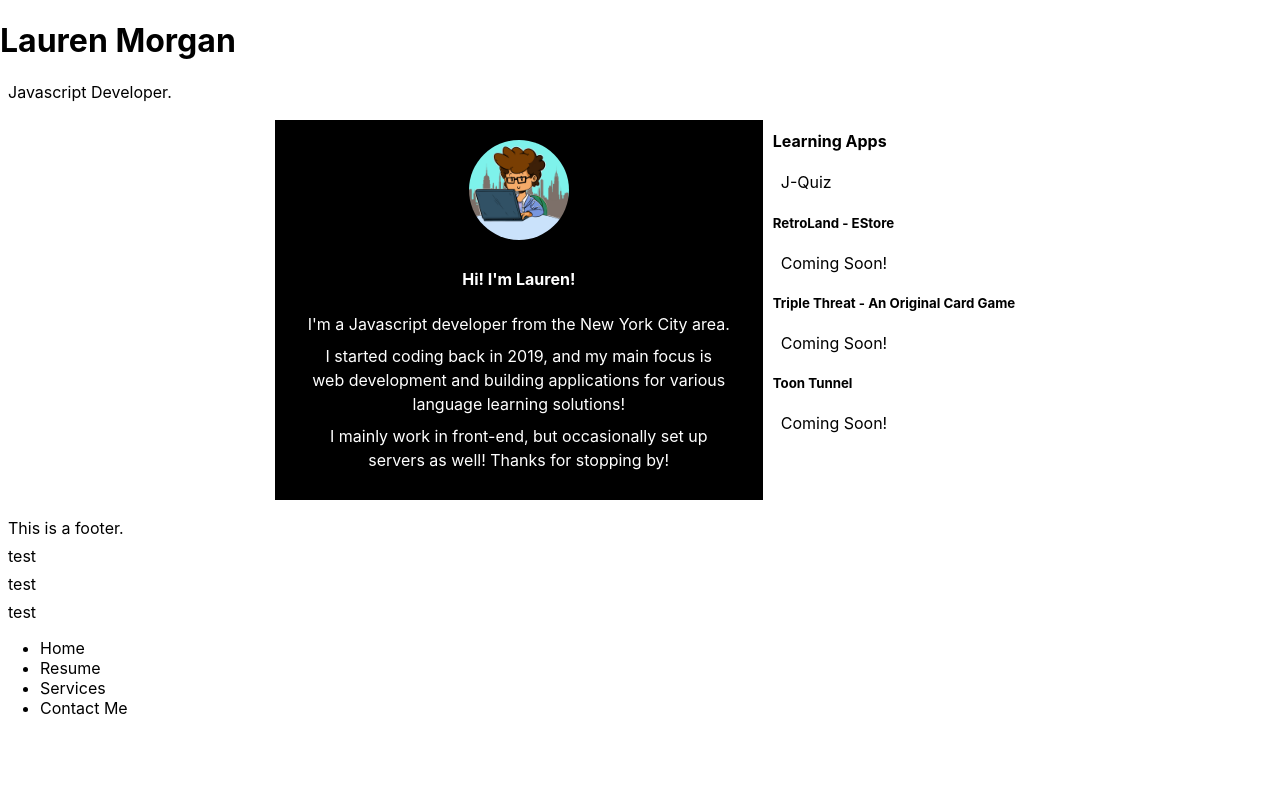
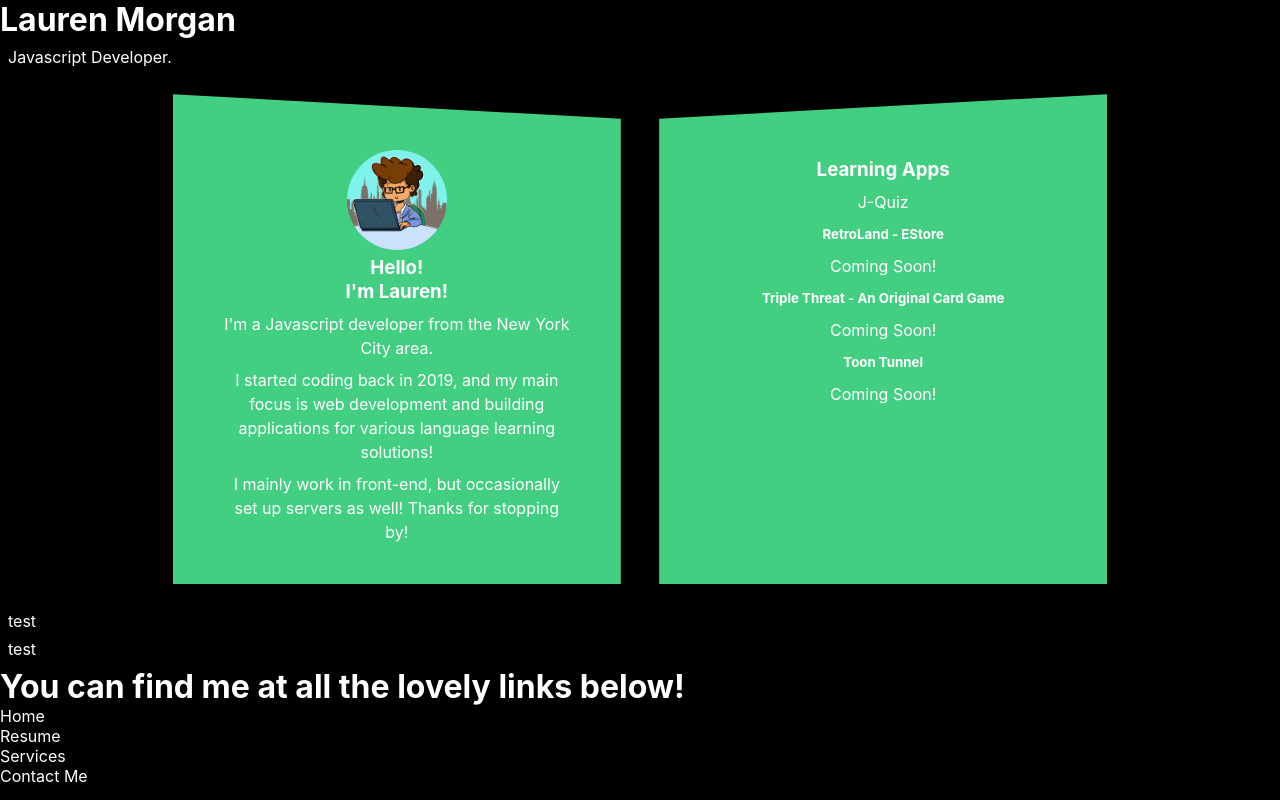
Before and after one commit to lcmortech/web-portfolio, a React (Create React App) app: page / in a window 1280 px wide. Built offline with nearby package versions, Linux system fonts and the light colour scheme.

Commit message:
finished styling AboutMe, started styling Projects comp, moved Contact comp into Footer

```diff
--- a/src/App.css
+++ b/src/App.css
@@ -19,7 +19,27 @@ main {
 
 footer {
   color: inherit;
-} */
+}
+
+rgb(67, 207, 130)
+*/
+
+* {
+  margin: 0;
+  padding: 0;
+}
+
+html {
+  font-size: inherit;
+}
+
+body {
+  height: 100vh;
+  width: 100vw;
+  color: white;
+  background-color: black;
+  /*background-color: rgb(194, 248, 239)*/
+}
 
 p {
   margin: .5rem
@@ -27,20 +47,35 @@ p {
 
 .aside-container {
   display: flex;
-  flex-flow: row no wrap;
+  flex-flow: row nowrap;
   justify-content: center;
 }
 
 .image-border {
-  border-radius: 50%
+  border-radius: 50%;
+  margin-top: 1.5rem;
+}
+
+.image-border:hover {
+  width: 150px;
+}
+
+aside {
+  padding: 2rem;
+  margin: 1.2rem;
+  width: 30%;
+  background-color: rgb(67, 207, 130);
+  color: white;
+  line-height: 1.5rem;
+  font-weight: 400;
+  text-align: center;
 }
 
 .aboutme-aside {
-  padding: 20px;
-  margin: 10px;
-  width: 35%;
-  background-color: black;
-  color: white;
-  line-height: 1.5rem;
-  text-align: center;
+  clip-path: polygon(0 0, 100% 5%, 100% 100%, 0 100%);
 }
+
+.projects-aside {
+  clip-path: polygon(0 5%, 100% 0, 100% 100%, 0 100%);
+  padding-top: 4rem;
+}
--- a/src/components/AboutMe.js
+++ b/src/components/AboutMe.js
@@ -5,7 +5,8 @@ function AboutMe() {
  return(
     <aside className="aboutme-aside">
         <img className="image-border" src={myImage} alt="cartoon me" width="100" />
-        <h4>Hi! I'm Lauren!</h4>
+        <h3>Hello!
+        <br />I'm Lauren!</h3>
         <p> I'm a Javascript developer from the New York City area.
         <p>I started coding back in 2019, and my main focus is web development and building applications for various language learning solutions!</p>
         <p>I mainly work in front-end, but occasionally set up servers as well! Thanks for stopping by!</p>
--- a/src/components/Contact.js
+++ b/src/components/Contact.js
@@ -1,7 +1,9 @@
 
 
 function Contact() {
-    return <p>test</p>
+    return (
+        <h1>You can find me at all the lovely links below!</h1>
+    )
 }
 
 export default Contact;
--- a/src/components/HPFooter.js
+++ b/src/components/HPFooter.js
@@ -1,7 +1,7 @@
-
+import Contact from "./Contact";
 
 function HPFooter() {
-   return( <p>This is a footer.</p>)
+   <Contact />
 }
 
 export default HPFooter;
--- a/src/components/HPHeader.js
+++ b/src/components/HPHeader.js
@@ -2,10 +2,10 @@
 
 function HPHeader() {
     return(
-        <>
+        <header>
             <h1 className="animated-header">Lauren Morgan</h1>
             <p className="animated-header">Javascript Developer.</p>
-        </>
+        </header>
     )
  }
 
--- a/src/components/Projects.js
+++ b/src/components/Projects.js
@@ -1,8 +1,9 @@
 
 
 function Projects() {
-    return(<aside>
-        <h4>Learning Apps</h4>
+    return(
+        <aside className="projects-aside">
+            <h3>Learning Apps</h3>
             <p>J-Quiz</p>
             <h5>RetroLand - EStore</h5>
             <p>Coming Soon!</p>
@@ -10,7 +11,8 @@ function Projects() {
             <p>Coming Soon!</p>
             <h5>Toon Tunnel</h5>
             <p>Coming Soon!</p>
-    </aside>)
+    </aside>
+    )
 }
 
 export default Projects;
```
Lines whose indentation alone changed are shown as unchanged.
